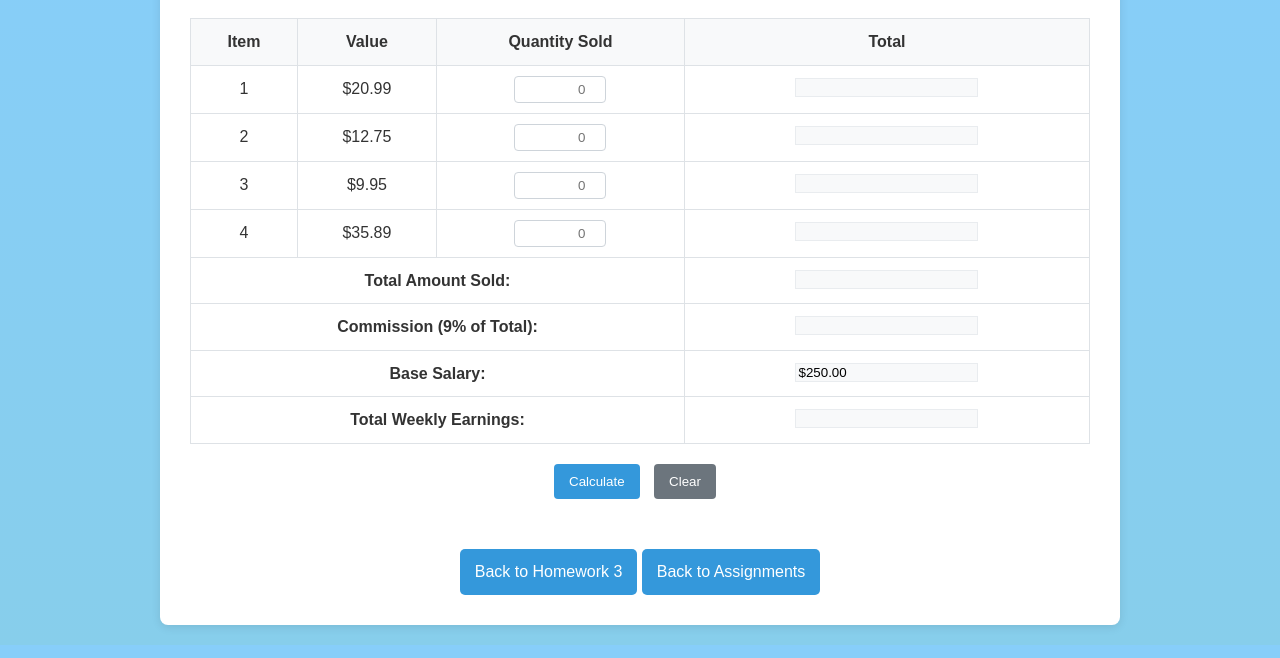
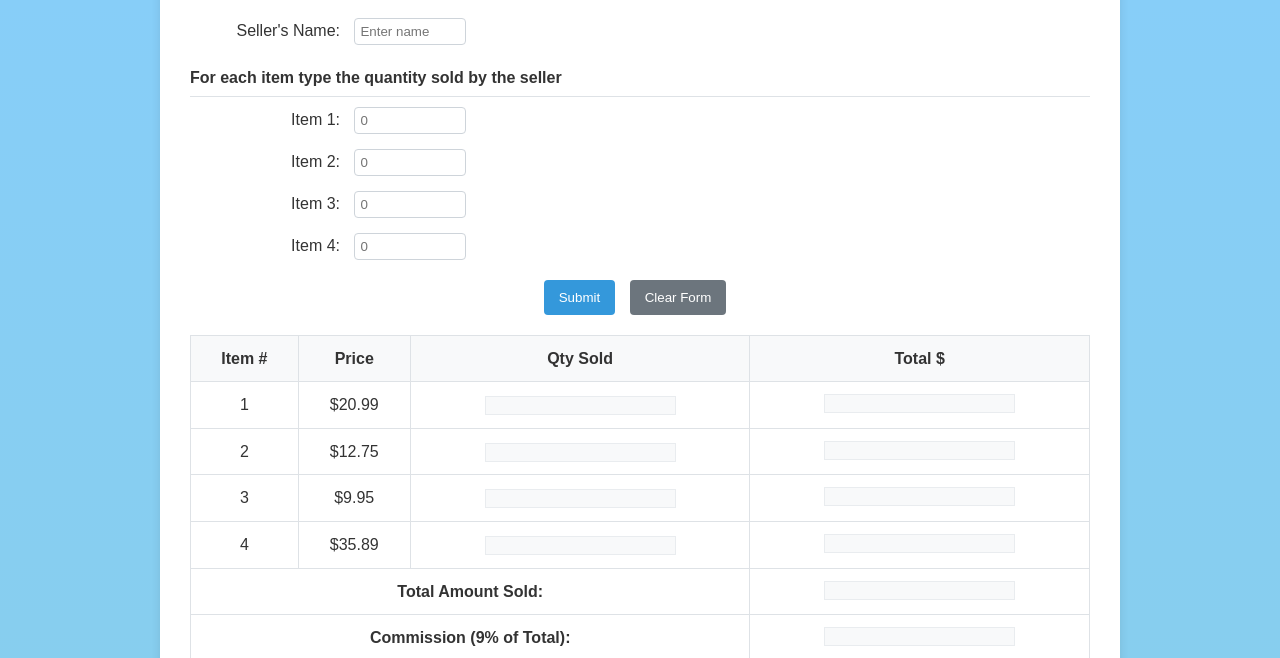
Before and after one commit to dkaiden/dkaiden.github.io, a plain HTML site: page hw3-p2.html in a window 1280 px wide. Shown: the part 138-796 px from the top of the page. Drawn offline with Linux system fonts and the light colour scheme.

Commit message:
Updated the commision page to reflect on sample layout. Updated extra credit so some text are not cut off.

```diff
--- a/hw3-p2.html
+++ b/hw3-p2.html
@@ -68,12 +68,14 @@
             padding: 5px;
             border: 1px solid #ced4da;
             border-radius: 4px;
-            text-align: right;
+            text-align: center;
         }
 
         .sales-table input[readonly] {
             background-color: #f8f9fa;
             border: 1px solid #e9ecef;
+            text-align: right;
+            padding-right: 10px;
         }
 
         .right-align {
@@ -130,6 +132,32 @@
             text-align: right;
             padding-right: 10px;
         }
+
+        .input-group {
+            margin-bottom: 15px;
+        }
+
+        .input-group label {
+            display: inline-block;
+            width: 150px;
+            text-align: right;
+            margin-right: 10px;
+        }
+
+        .input-group input {
+            width: 100px;
+            padding: 5px;
+            border: 1px solid #ced4da;
+            border-radius: 4px;
+        }
+
+        .section-title {
+            font-weight: bold;
+            margin-top: 20px;
+            margin-bottom: 10px;
+            border-bottom: 1px solid #dee2e6;
+            padding-bottom: 5px;
+        }
     </style>
 </head>
 <body>
@@ -138,38 +166,70 @@
             <h1>Homework 3 - Part 2: Sales Commission Calculator</h1>
         </header>
 
+        <div class="input-group">
+            <label for="sellerName">Seller's Name:</label>
+            <input type="text" id="sellerName" placeholder="Enter name">
+        </div>
+
+        <div class="section-title">For each item type the quantity sold by the seller</div>
+
+        <div class="input-group">
+            <label for="qty1">Item 1:</label>
+            <input type="number" id="qty1" min="0" placeholder="0">
+        </div>
+
+        <div class="input-group">
+            <label for="qty2">Item 2:</label>
+            <input type="number" id="qty2" min="0" placeholder="0">
+        </div>
+
+        <div class="input-group">
+            <label for="qty3">Item 3:</label>
+            <input type="number" id="qty3" min="0" placeholder="0">
+        </div>
+
+        <div class="input-group">
+            <label for="qty4">Item 4:</label>
+            <input type="number" id="qty4" min="0" placeholder="0">
+        </div>
+
+        <div class="button-group">
+            <input type="button" class="btn" value="Submit" onclick="calculateSales()">
+            <input type="button" class="btn btn-clear" value="Clear Form" onclick="clearForm()">
+        </div>
+
         <table class="sales-table">
             <thead>
                 <tr>
-                    <th>Item</th>
-                    <th>Value</th>
-                    <th>Quantity Sold</th>
-                    <th>Total</th>
+                    <th>Item #</th>
+                    <th>Price</th>
+                    <th>Qty Sold</th>
+                    <th>Total $</th>
                 </tr>
             </thead>
             <tbody>
                 <tr>
                     <td>1</td>
                     <td>$20.99</td>
-                    <td><input type="number" id="qty1" min="0" placeholder="0" oninput="calculateSales()"></td>
+                    <td><input type="text" id="displayQty1" readonly></td>
                     <td class="item-total"><input type="text" id="total1" readonly></td>
                 </tr>
                 <tr>
                     <td>2</td>
                     <td>$12.75</td>
-                    <td><input type="number" id="qty2" min="0" placeholder="0" oninput="calculateSales()"></td>
+                    <td><input type="text" id="displayQty2" readonly></td>
                     <td class="item-total"><input type="text" id="total2" readonly></td>
                 </tr>
                 <tr>
                     <td>3</td>
                     <td>$9.95</td>
-                    <td><input type="number" id="qty3" min="0" placeholder="0" oninput="calculateSales()"></td>
+                    <td><input type="text" id="displayQty3" readonly></td>
                     <td class="item-total"><input type="text" id="total3" readonly></td>
                 </tr>
                 <tr>
                     <td>4</td>
                     <td>$35.89</td>
-                    <td><input type="number" id="qty4" min="0" placeholder="0" oninput="calculateSales()"></td>
+                    <td><input type="text" id="displayQty4" readonly></td>
                     <td class="item-total"><input type="text" id="total4" readonly></td>
                 </tr>
             </tbody>
@@ -192,11 +252,6 @@
                 </tr>
             </tfoot>
         </table>
-
-        <div class="button-group">
-            <input type="button" class="btn" value="Calculate" onclick="calculateSales()">
-            <input type="button" class="btn btn-clear" value="Clear" onclick="clearForm()">
-        </div>
 
         <section id="error-message" class="results" style="display: none;">
             <div id="error-content" class="error"></div>
@@ -240,6 +295,12 @@
             const q3 = parseFloat(qty3) || 0;
             const q4 = parseFloat(qty4) || 0;
 
+            // Display quantities in the table
+            document.getElementById('displayQty1').value = q1;
+            document.getElementById('displayQty2').value = q2;
+            document.getElementById('displayQty3').value = q3;
+            document.getElementById('displayQty4').value = q4;
+
             // Calculate item totals
             const total1 = q1 * prices.item1;
             const total2 = q2 * prices.item2;
@@ -271,10 +332,16 @@
         }
 
         function clearForm() {
+            document.getElementById('sellerName').value = '';
             document.getElementById('qty1').value = '';
             document.getElementById('qty2').value = '';
             document.getElementById('qty3').value = '';
             document.getElementById('qty4').value = '';
+
+            document.getElementById('displayQty1').value = '';
+            document.getElementById('displayQty2').value = '';
+            document.getElementById('displayQty3').value = '';
+            document.getElementById('displayQty4').value = '';
 
             document.getElementById('total1').value = '';
             document.getElementById('total2').value = '';
@@ -294,6 +361,11 @@
             document.getElementById('error-message').style.display = 'block';
 
             // Clear all result fields
+            document.getElementById('displayQty1').value = '';
+            document.getElementById('displayQty2').value = '';
+            document.getElementById('displayQty3').value = '';
+            document.getElementById('displayQty4').value = '';
+
             document.getElementById('total1').value = '';
             document.getElementById('total2').value = '';
             document.getElementById('total3').value = '';
```
Also changed, not shown: hw3-ec.html (+30 -5 lines).
